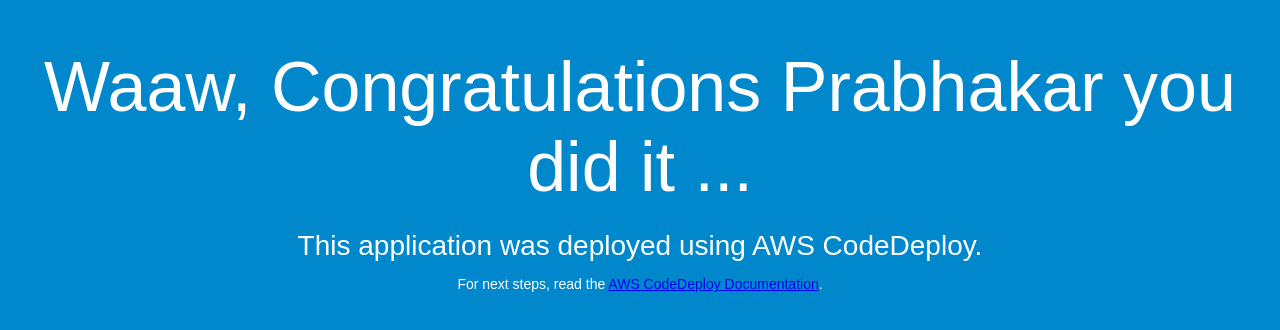
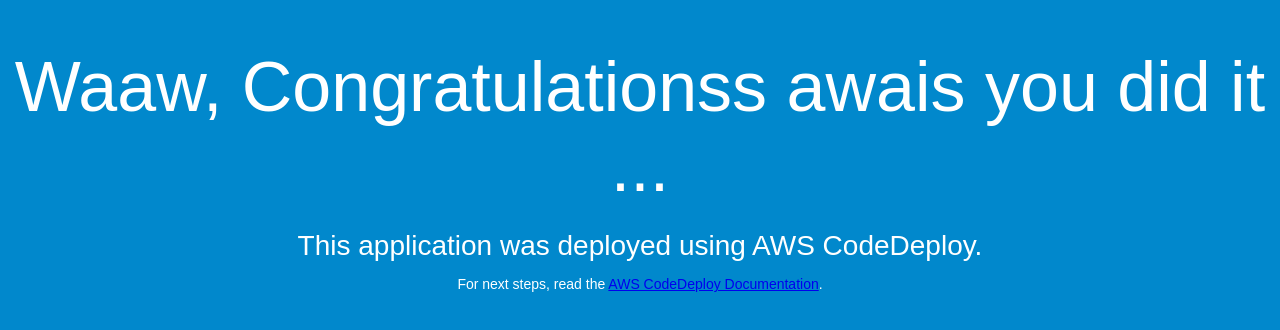
Before and after one commit to awaisshami/awaisshami, a plain HTML site: page index[1].html in a window 1280 px wide. Drawn offline with Linux system fonts and the light colour scheme.

Commit message:
Update index[1].html

```diff
--- a/index[1].html
+++ b/index[1].html
@@ -26,7 +26,7 @@
 </head>
 <body>
   <div align="center">
-    <h1>Waaw, Congratulations Prabhakar you did it ...</h1>
+    <h1>Waaw, Congratulationss awais you did it ...</h1>
     <h2>This application was deployed using AWS CodeDeploy.</h2>
     <p>For next steps, read the <a href="http://aws.amazon.com/documentation/codedeploy">AWS CodeDeploy Documentation</a>.</p>
   </div>
```
